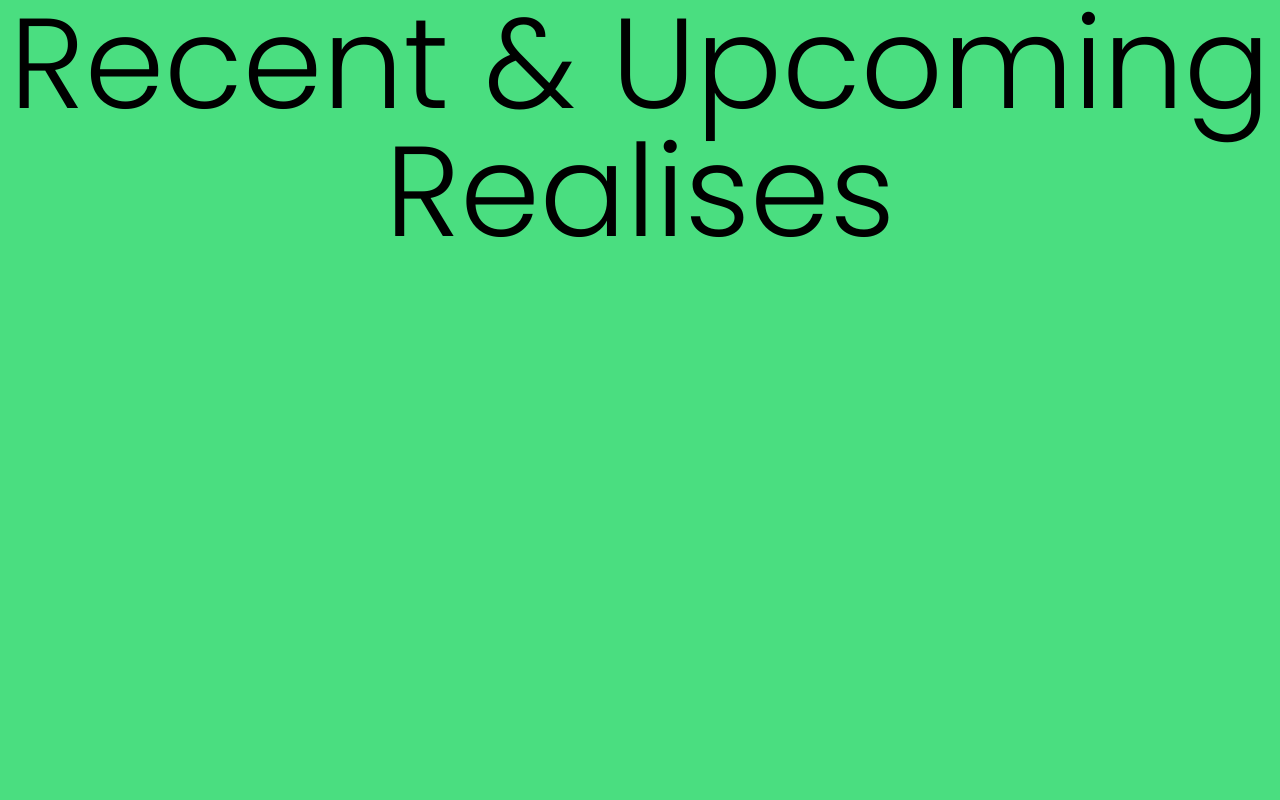
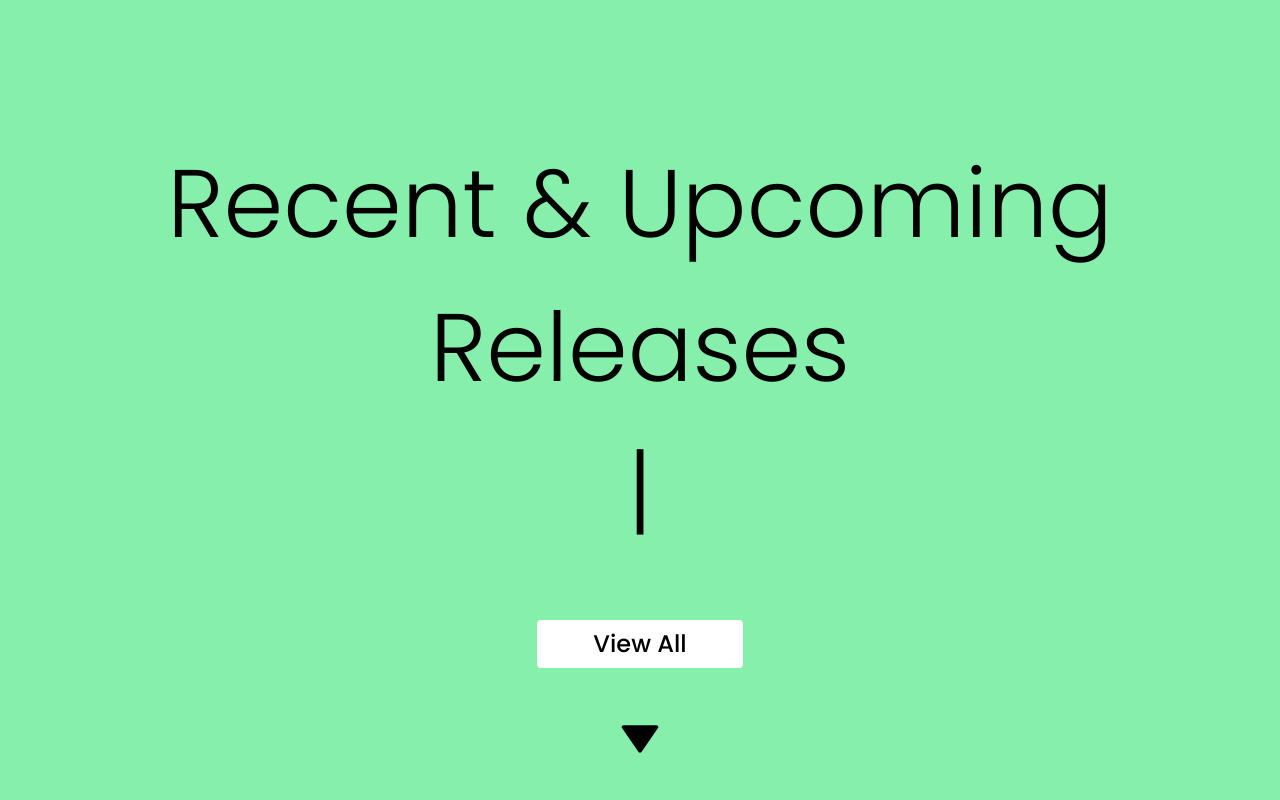
Before and after one commit to IamVarun18/Ishita-vishwakarma, a Next.js app: page / in a window 1280 px wide. Shown: the part 2400-3200 px from the top of the page. Built offline with nearby package versions, Linux system fonts and the light colour scheme.

Commit message:
home complete

```diff
--- a/package.json
+++ b/package.json
@@ -15,7 +15,9 @@
     "@fortawesome/react-fontawesome": "^0.2.2",
     "next": "14.2.8",
     "react": "^18",
-    "react-dom": "^18"
+    "react-dom": "^18",
+    "react-icons": "^5.3.0",
+    "swiper": "^11.1.14"
   },
   "devDependencies": {
     "eslint": "^8",
--- a/src/components/home/Upcoming.jsx
+++ b/src/components/home/Upcoming.jsx
@@ -1,14 +1,23 @@
-import React from 'react'
+import React from 'react';
+import { BiSolidDownArrow } from "react-icons/bi";
 
 const Upcoming = () => {
     return (
-        <div className='h-screen bg-green-400 flex justify-center '>
-            <div >
-                <h1 className='text-center text-9xl font-light'>Recent & Upcoming <br />Realises</h1>
+        <div className='h-screen bg-green-300 flex  relative justify-center items-center'>
+            <div className='flex flex-col gap-y-14 justify-center items-center'>
+                <h1 className='text-center leading-normal text-8xl font-light'>
+                    Recent & Upcoming <br /> Releases <br /> |
+                </h1>
+                <button className='rounded px-14 py-2 p-10 bg-white flex items-center gap-x-2'>
+                    <h2 className='text-2xl font-medium'>View All</h2>
 
+                </button>
+                <div className='absolute bottom-10'>
+                <BiSolidDownArrow size={44} />
+            </div>
             </div>
         </div>
-    )
+    );
 }
 
-export default Upcoming
+export default Upcoming;
```
Also changed, not shown: 1 other file (tests, documents, lock files or other folders).
